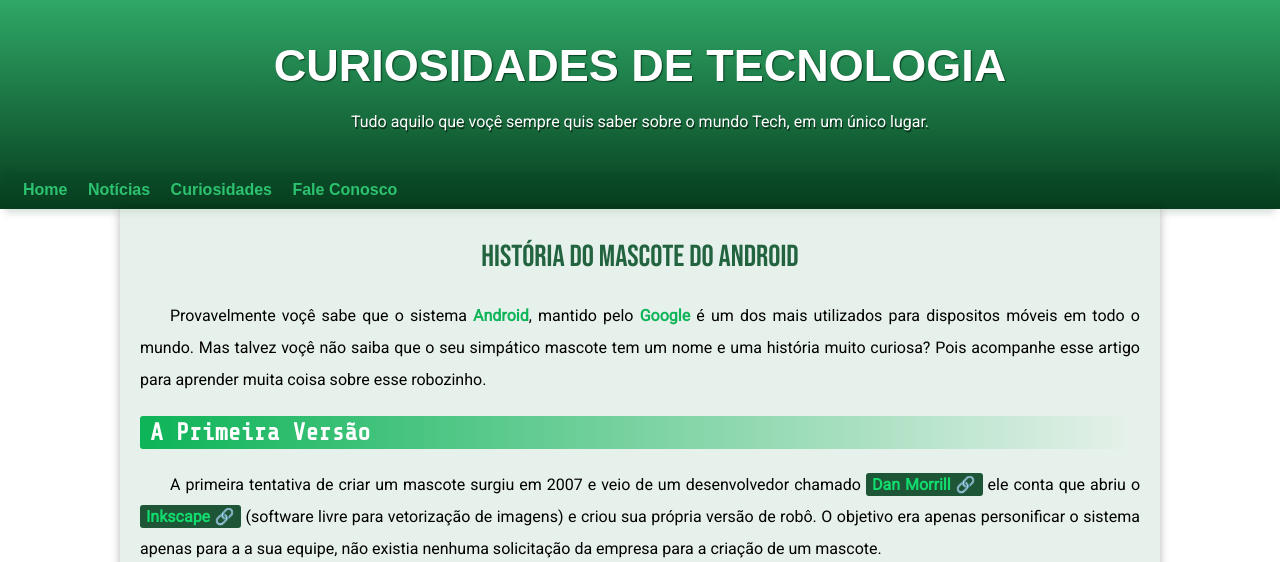
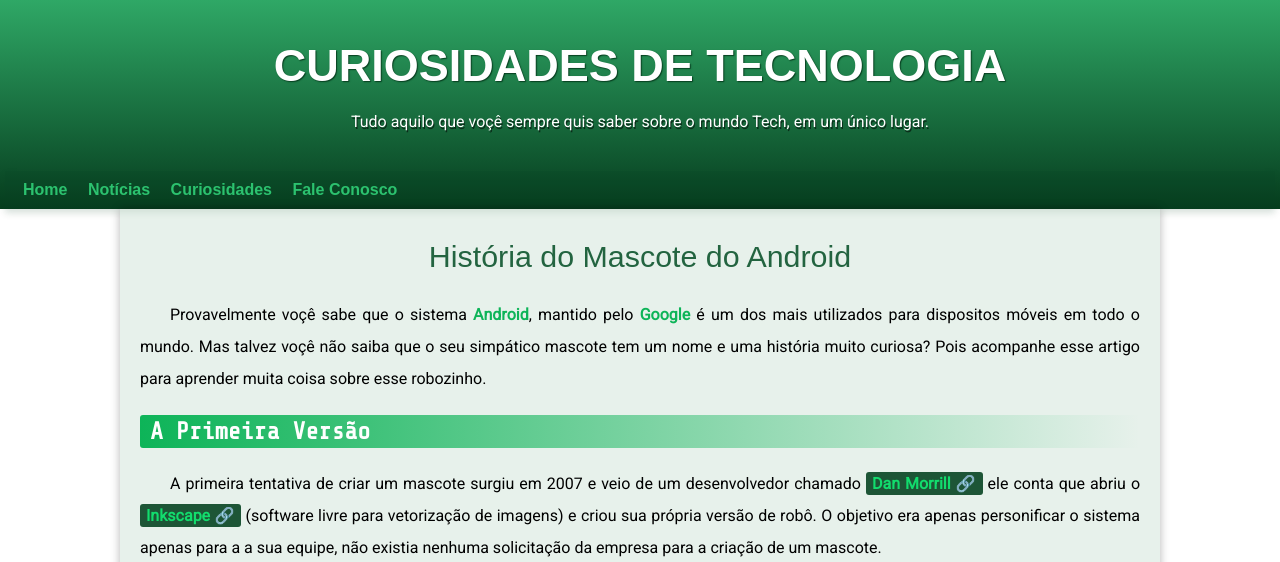
Before and after one commit to RenatoSilva2/projeto-android, a plain HTML site: page index.html in a window 1280 px wide. Shown: the top 562 px of the page. Drawn offline with nearby package versions, Linux system fonts and the light colour scheme.

Commit message:
Fonte h1 arial

```diff
--- a/style.css
+++ b/style.css
@@ -150,7 +150,7 @@ div.video > iframe{
     font-size: 1.9em;
     font-weight: normal;
     padding: 10px;
-    font-family: var(--fonte-padrão);
+    font-family: Arial, Helvetica, sans-serif;
 }
 
 .subtitulos{
```
